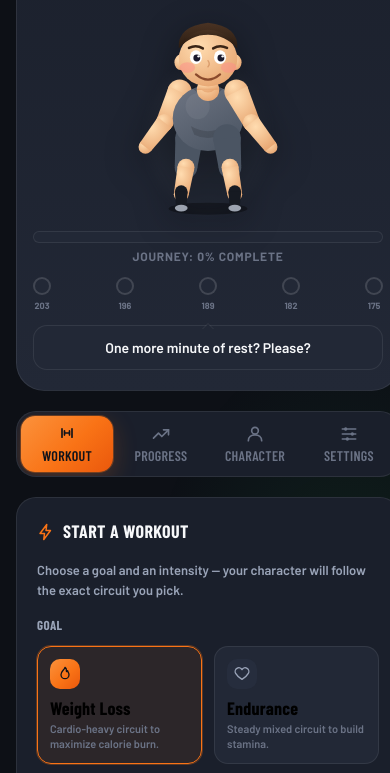
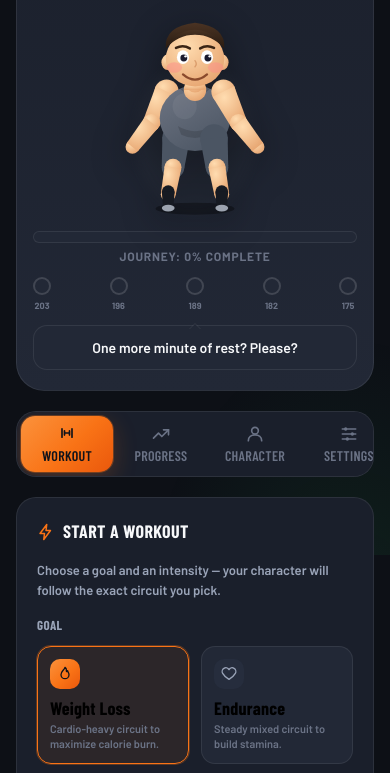
Before and after one commit to owenchlee/Beat-the-Bulk, a website: page index.html in a window 390 px wide. Shown: the part 289-1062 px from the top of the page. Drawn offline with nearby package versions, Linux system fonts and the light colour scheme.

Commit message:
goodnight moon 1: node C:/Users/owen/.workboard/overnight-run/2026-… 63 -> 21
Made .char-panel position:static at <=760px (placed after the base rule so it wins) and set grid column minmax(0,1fr) with min-width:0 children. Metric 63 -> 21; npm test, typecheck and smoke pass.

```diff
--- a/css/components.css
+++ b/css/components.css
@@ -126,7 +126,8 @@
   align-items: start;
 }
 @media (max-width: 760px) {
-  .grid { grid-template-columns: 1fr; }
+  .grid { grid-template-columns: minmax(0, 1fr); }
+  .grid > * { min-width: 0; }
 }
 
 /* ---------- Card ---------- */
@@ -157,6 +158,9 @@
   text-align: center;
   position: sticky;
   top: var(--sp-4);
+}
+@media (max-width: 760px) {
+  .char-panel { position: static; }
 }
 
 .char-stage-name {
```
